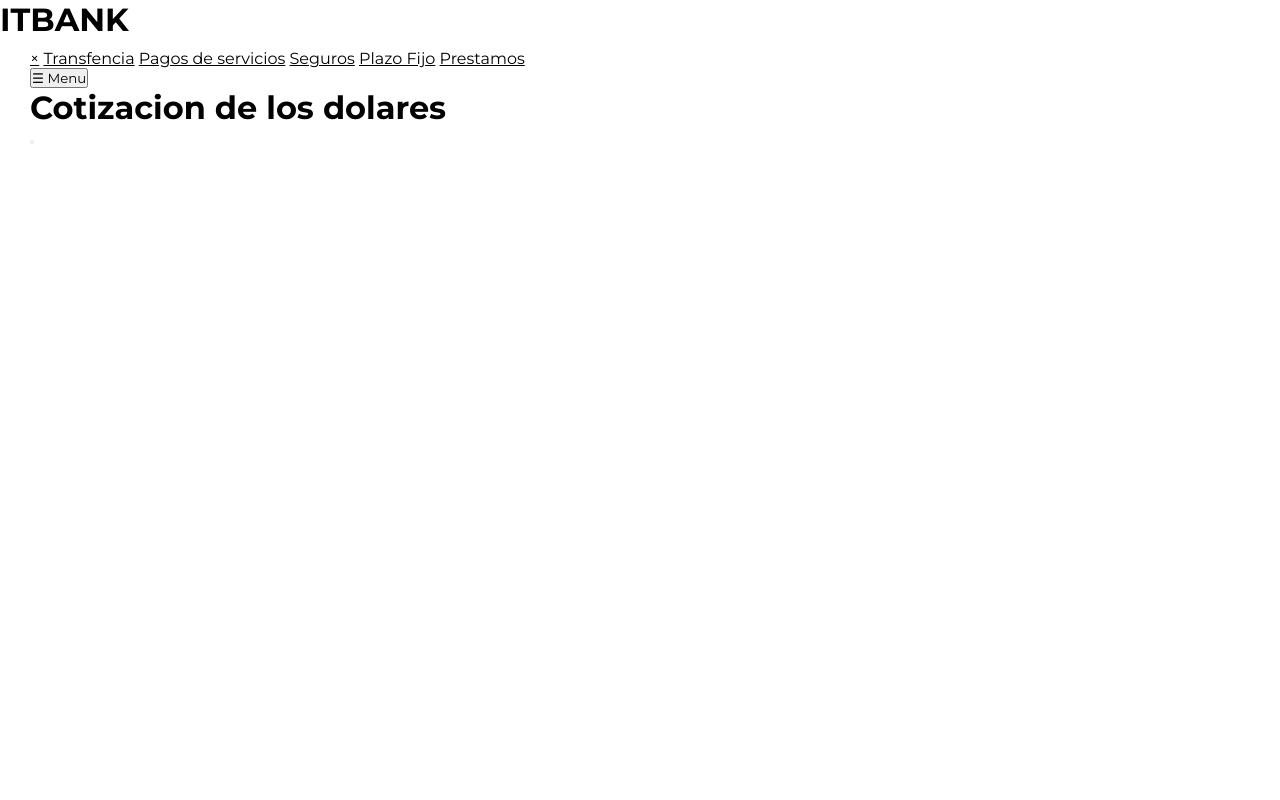
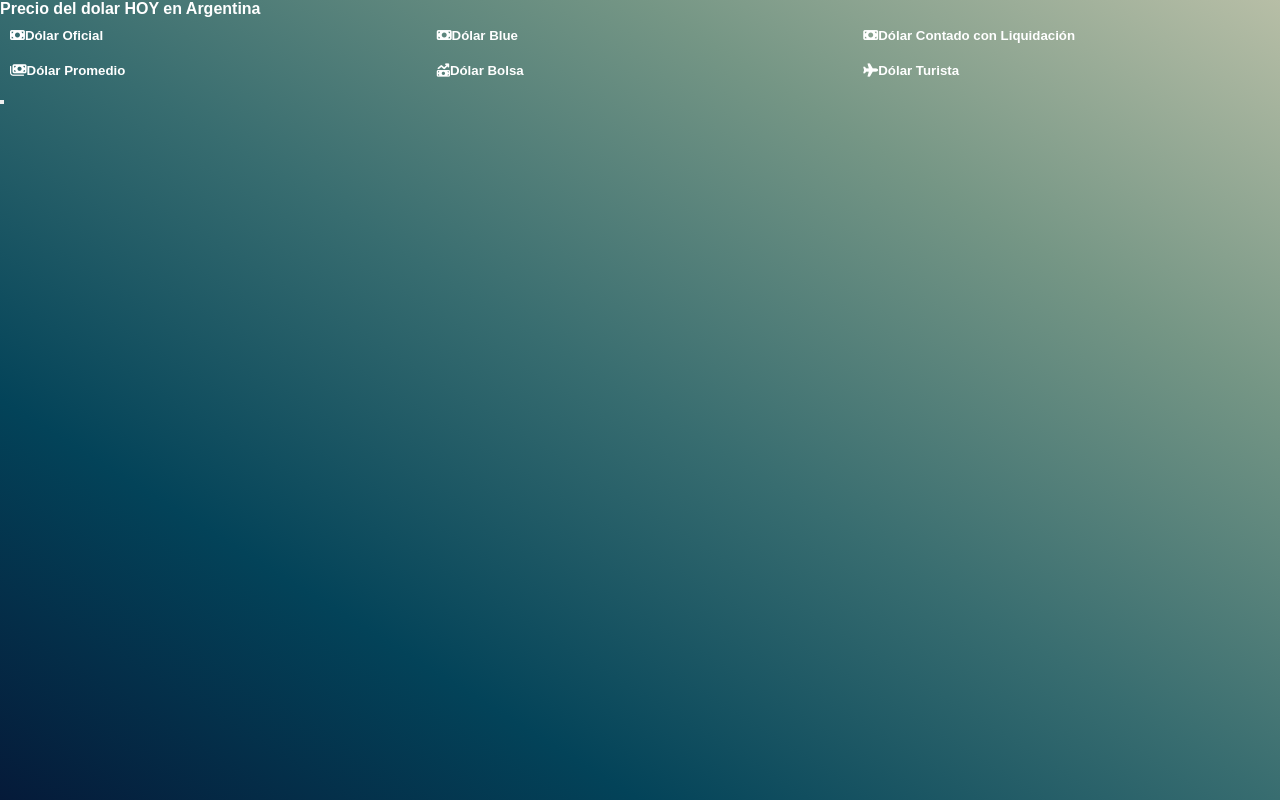
Before and after one commit to EsmeraldaMarin/ITBANK, a plain HTML site: page index.html in a window 1280 px wide. Drawn offline with nearby package versions, Linux system fonts and the light colour scheme; files that its build step writes are made by us from their sources; no server answers.

Commit message:
Update index.html

```diff
--- a/index.html
+++ b/index.html
@@ -7,41 +7,43 @@
     <meta name="viewport" content="width=device-width, initial-scale=1.0">
 
     <title>Inicios</title>
-    <link rel="stylesheet" href="css/inicio/index.css">
+    <link rel="stylesheet" href="estilos.css">
 </head>
 
 <body>
-            <h1 class="itbank">ITBANK</h1>
-            <header class="header">
-                <div class="container">
-                    <div class="logo"></div>
+    <!--primercuadro -->
+    <section class="dolar_contenedor_maximo">
+        <h4>Precio del dolar HOY en Argentina</h4>
+        <div class="contenedor">
+            <div class="componente dolar_of">
+                <h5><i class="fa-solid fa-money-bill"></i>Dólar Oficial</h5>
+                <div id="dolar_oficial"></div>
             </div>
-            <div id="myMenu" class="menu">
-                <a href="javascript:void(0)" class="closebtn" onclick="closeNav()">×</a>
-                <a href="transferencias.html" target="_blank">Transfencia</a>
-                <a href="pagoservicios.html" target="_blank">Pagos de servicios</a>
-                <a href="seguros.html" target="_blank">Seguros</a>
-                <a href="pagoservicios.html" target="_blank">Plazo Fijo</a>
-                <a href="Prest.html" target="_blank">Prestamos</a>
-
+            <div class="componente dolar_blue">
+                <h5><i class="fa-solid fa-money-bill"></i>Dólar Blue</h5>
+                <div id="dolar_blue"></div>
             </div>
-
-              <div id="main">
-                <button class="openbtn" onclick="openNav()">☰ Menu </button>
+            <div class="componente dolar_ctado">
+                <h5><i class="fa-solid fa-money-bill"></i>Dólar Contado con Liquidación</h5>
+                <div id="dolar_ccl"></div>
             </div>
-
-
-
-
-     <!--primercuadro -->
- <div class="contendor">
-    <div class="contenedorDolar5">
-        <h1>Cotizacion de los dolares</h1>
+            <div class="componente dolar_prom">
+                <h5><i class="fa-solid fa-money-bills"></i>Dólar Promedio</h5>
+                <div id="dolar_promedio"></div>
+            </div>
+            <div class="componente dolar_bolsa">
+                <h5><i class="fa-solid fa-money-bill-trend-up"></i>Dólar Bolsa</h5>
+                <div id="dolar_bolsa"></div>
+            </div>
+            <div class="componente dolar_tur">
+                <h5><i class="fa-solid fa-plane"></i>Dólar Turista</h5>
+                <div id="dolar_turista"></div>
             </div>
         </div>
+    </section>
 
     <button></button>
- <script src="function.js"></script>
+    <script src="funciones.js"></script>
 </body>
 
 </html>
```
Lines whose indentation alone changed are shown as unchanged.
